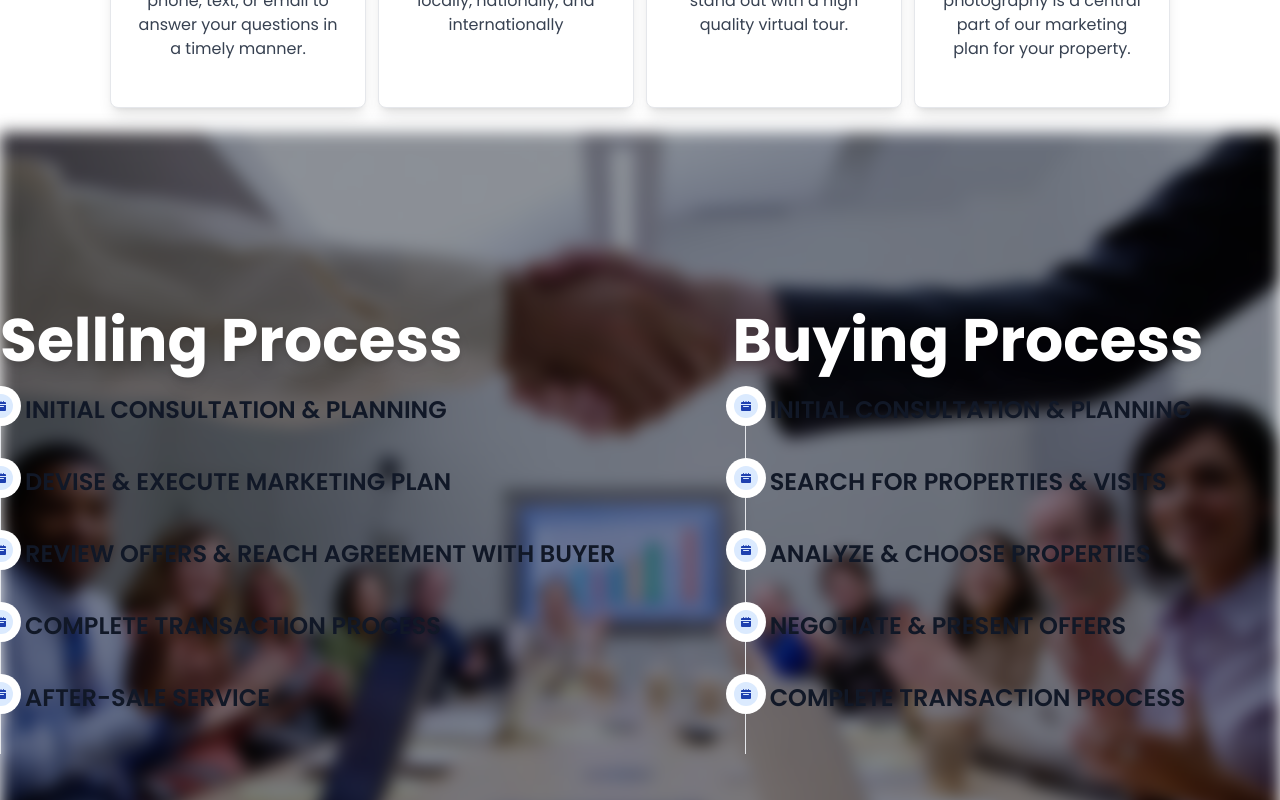
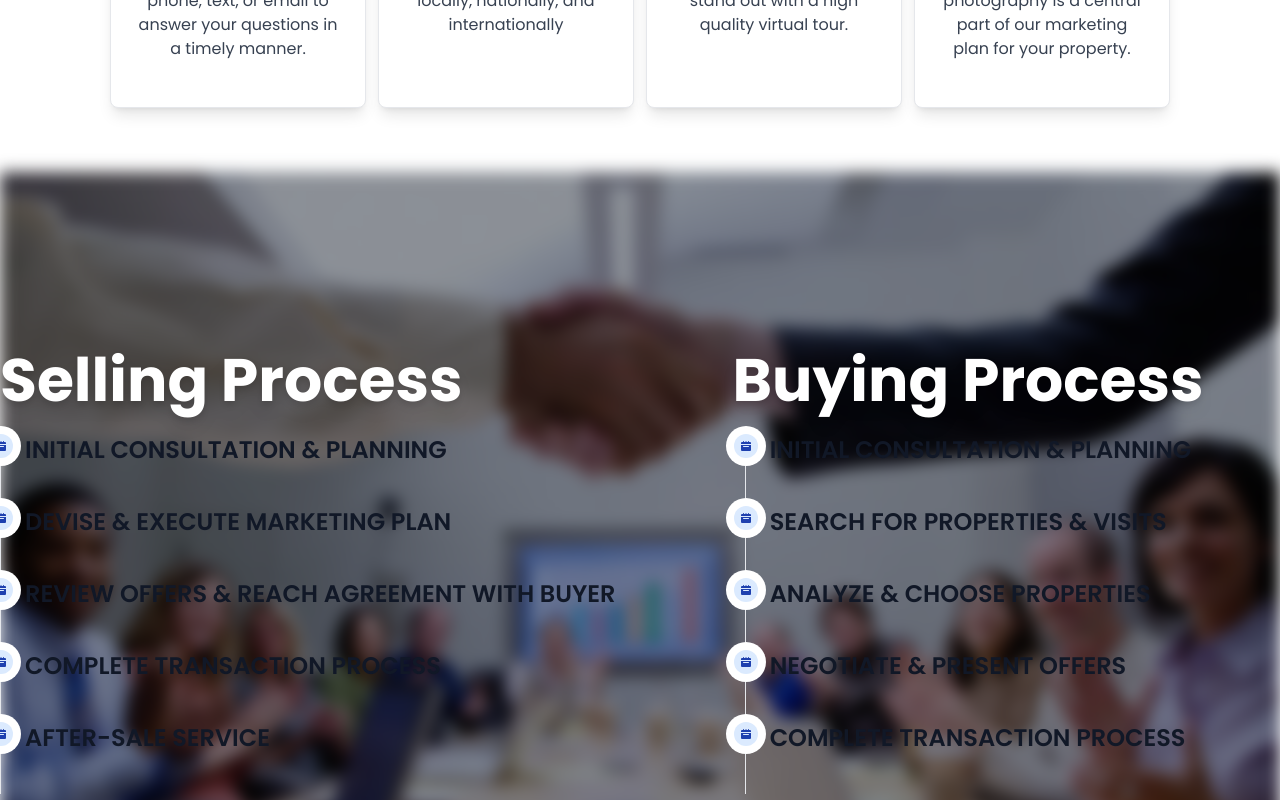
Before and after one commit to MaxAskill/LuxuryPrescence, a Vue app: page / in a window 1280 px wide. Shown: the part 1180-1980 px from the top of the page. Built offline with nearby package versions, Linux system fonts and the light colour scheme.

Commit message:
add mt top on process

```diff
--- a/src/components/Process.vue
+++ b/src/components/Process.vue
@@ -1,5 +1,7 @@
 <template>
-  <div class="w-screen h-screen bg-cover bg-center flex flex-col justify-center relative">
+  <div
+    class="w-screen h-screen bg-cover bg-center flex flex-col justify-center relative mt-10"
+  >
     <div
       class="absolute inset-0 bg-cover bg-center"
       style="
--- a/src/components/TheWelcome.vue
+++ b/src/components/TheWelcome.vue
@@ -75,23 +75,7 @@ export default {
       <div class="relative w-full">
         <div
           class="absolute inset-y-0 start-0 flex items-center ps-3 pointer-events-none"
-        >
-          <!-- <svg
-            class="w-4 h-4 text-gray-500 dark:text-gray-400"
-            aria-hidden="true"
-            xmlns="http://www.w3.org/2000/svg"
-            fill="none"
-            viewBox="0 0 20 20"
-          >
-            <path
-              stroke="currentColor"
-              stroke-linecap="round"
-              stroke-linejoin="round"
-              stroke-width="2"
-              d="m19 19-4-4m0-7A7 7 0 1 1 1 8a7 7 0 0 1 14 0Z"
-            />
-          </svg> -->
-        </div>
+        ></div>
         <input
           type="search"
           id="default-search"
```
